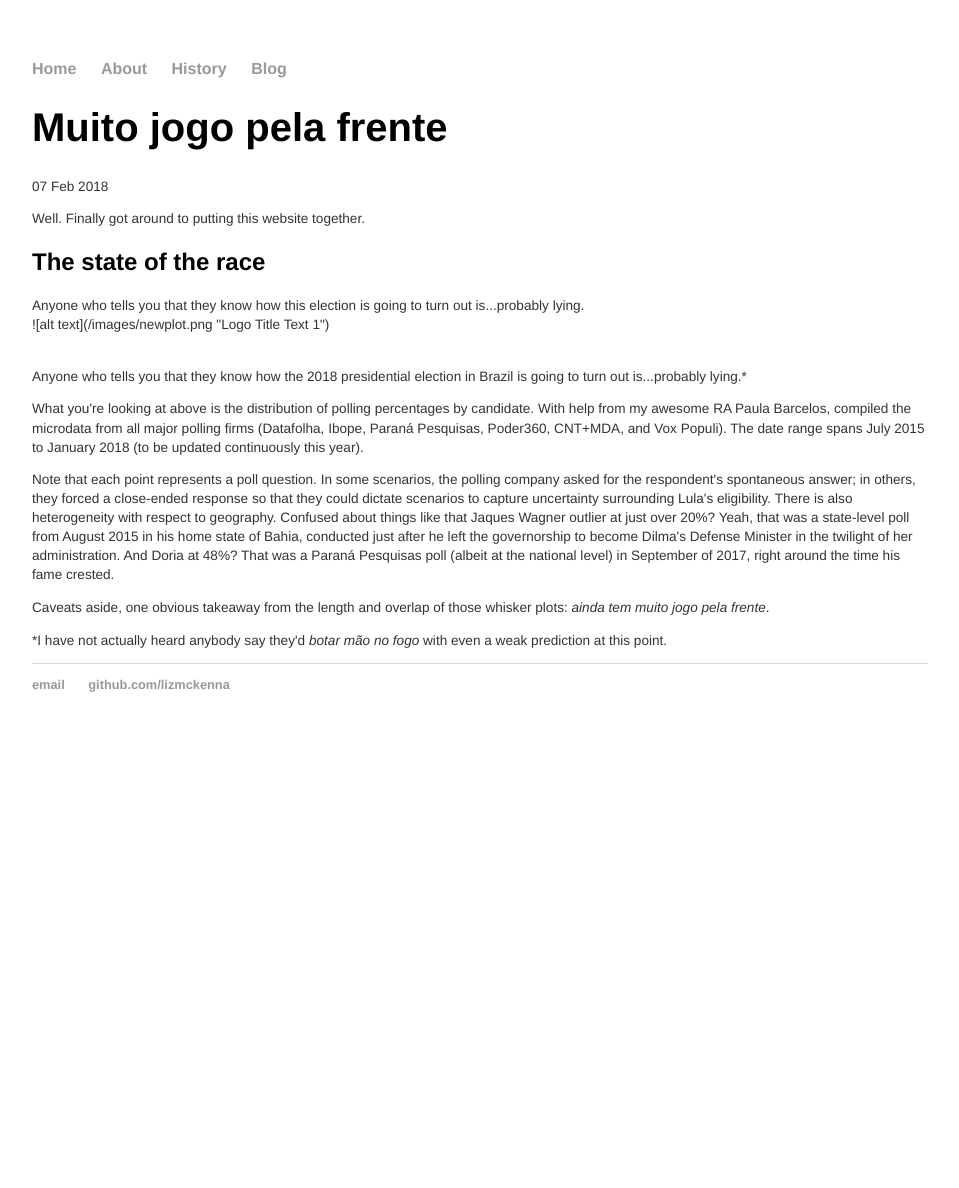
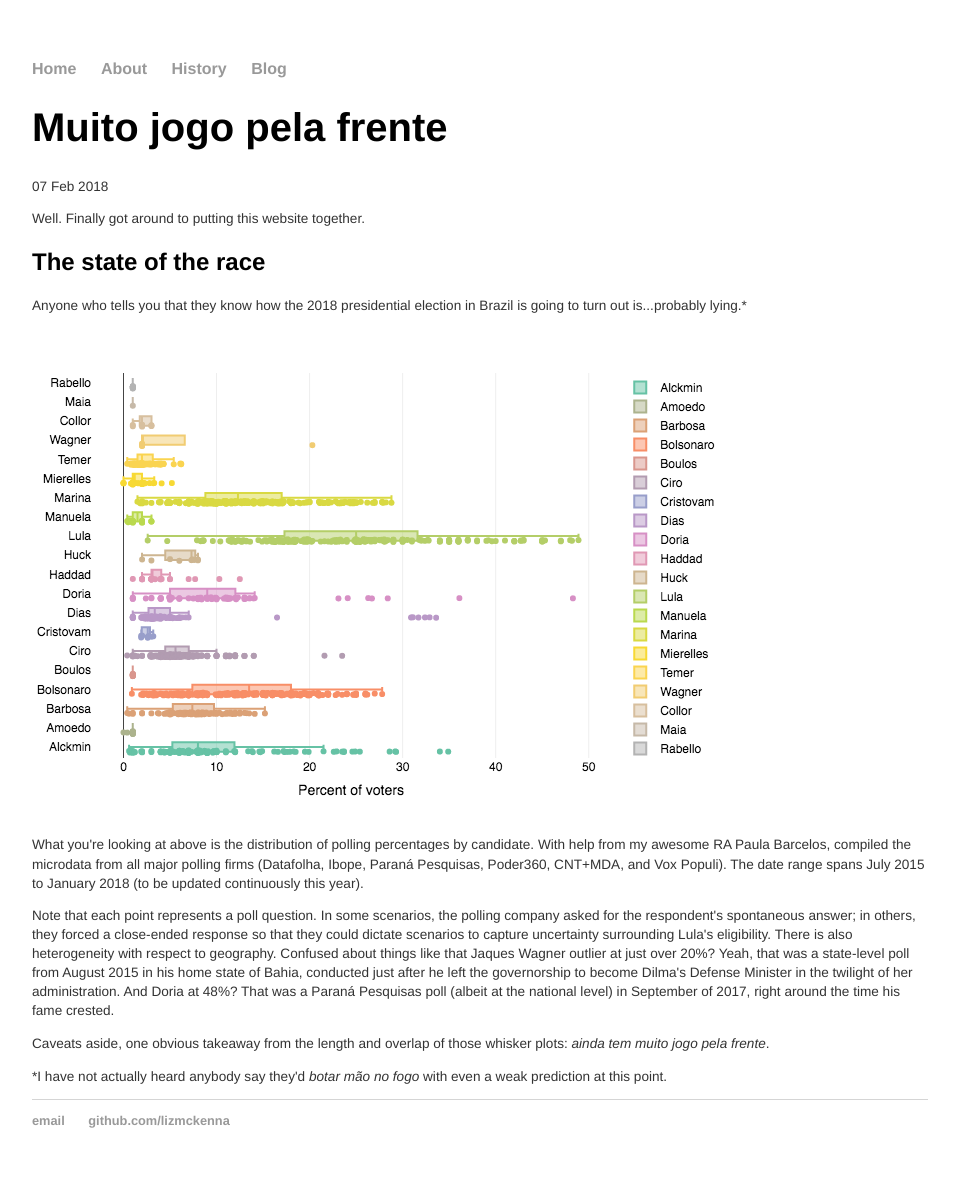
Before and after one commit to lizmckenna/elizabethmckenna.org, a Jekyll site: the page built from _posts/2018-02-07-brasilpolitik-launched.md, in a window 1280 px wide. Shown: the whole page, without its empty margins (160-1119 px from the left). Built offline with Jekyll 4.4.1, drawn with Linux system fonts in a browser that asks for light colours; before the commit the page ends 900 px from its top, so only the background shows below that.

Commit message:
Update 2018-02-07-brasilpolitik-launched.md

```diff
--- a/_posts/2018-02-07-brasilpolitik-launched.md
+++ b/_posts/2018-02-07-brasilpolitik-launched.md
@@ -8,13 +8,12 @@ Well. Finally got around to putting this website together.
 
 <h2> The state of the race</h2>
 
-<p> Anyone who tells you that they know how this election is going to turn out is...probably lying.
+<p> Anyone who tells you that they know how the 2018 presidential election in Brazil is going to turn out is...probably lying.* </p>
 <br>
-![alt text](/images/newplot.png "Logo Title Text 1")
+![alt text](https://lizmckenna.github.io/images/newplot.png "Logo Title Text 1")
 <br>
 <br>
 <p></p>
-<p> Anyone who tells you that they know how the 2018 presidential election in Brazil is going to turn out is...probably lying.* </p>
 <p> What you're looking at above is the distribution of polling percentages by candidate. With help from my awesome RA Paula Barcelos, compiled the microdata from all major polling firms (Datafolha, Ibope, Paraná Pesquisas, Poder360, CNT+MDA, and Vox Populi). The date range spans July 2015 to January 2018 (to be updated continuously this year).</p>
 <p> Note that each point represents a poll question. In some scenarios, the polling company asked for the respondent's spontaneous answer; in others, they forced a close-ended response so that they could dictate scenarios to capture uncertainty surrounding Lula's eligibility.
 There is also heterogeneity with respect to geography. Confused about things like that Jaques Wagner outlier at just over 20%? Yeah, that was a state-level poll from August 2015 in his home state of Bahia, conducted just after he left the governorship to become Dilma's Defense Minister in the twilight of her administration. And Doria at 48%? That was a Paraná Pesquisas poll (albeit at the national level) in September of 2017, right around the time his fame crested.</p>
```
